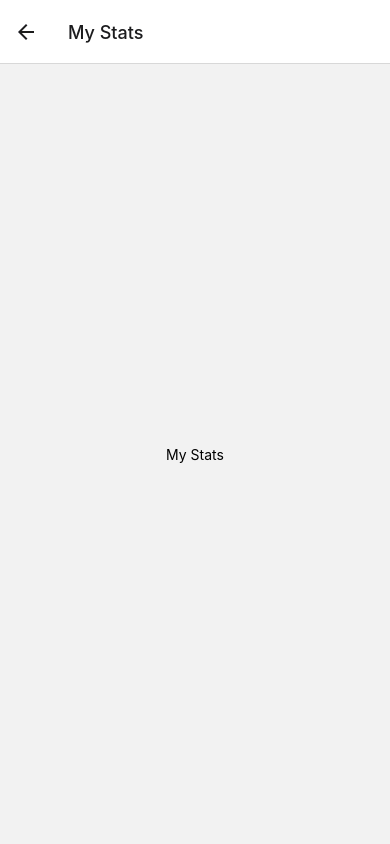
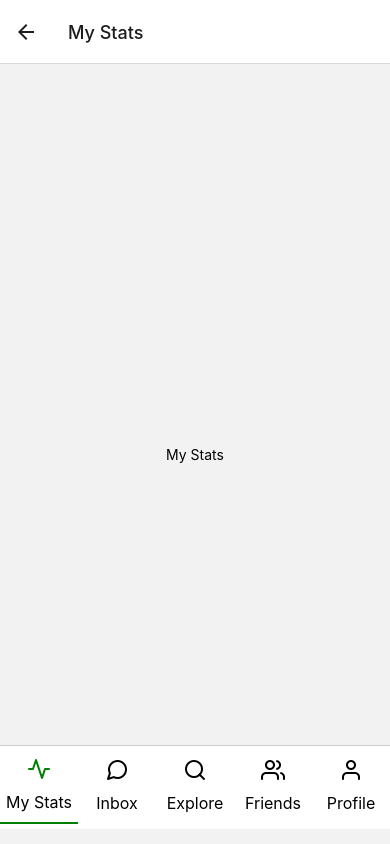
Before and after one commit to paramdesai321/COMP-380-Project, a React Native app: screen /MyStats in a window 390 px wide. Built offline with nearby package versions, Linux system fonts and the light colour scheme.

Commit message:
botnavbar shown mystats

```diff
--- a/components/MyStats.js
+++ b/components/MyStats.js
@@ -7,7 +7,7 @@ const MyStats = () => {
   return (
     <View style={styles.container}>
       <Text style={styles.welcomeText}>My Stats</Text>
-      <BottomNavBar />
+      <BottomNavBar tabBarVisible={true}/>
     </View>
   );
 };
```
